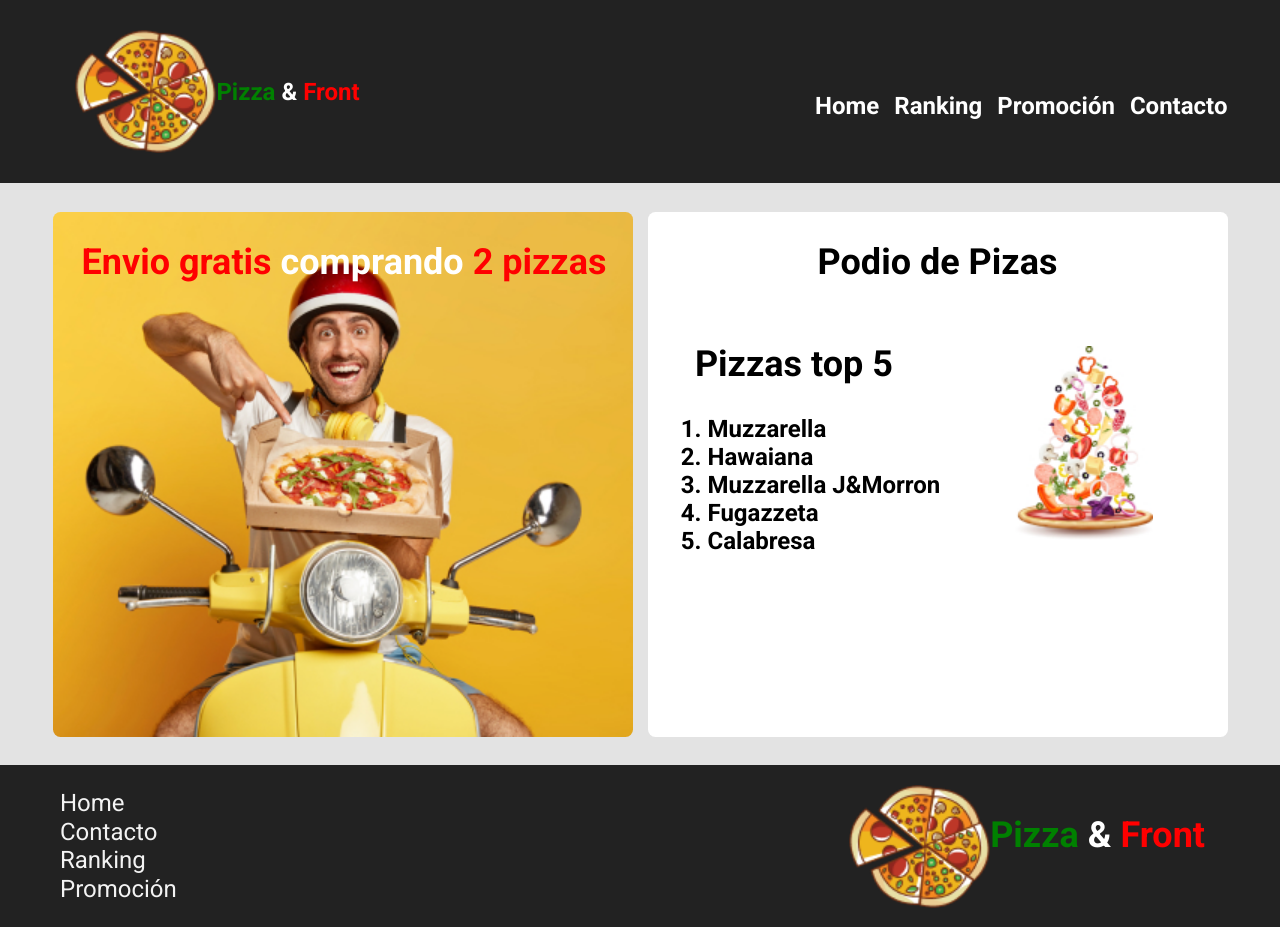
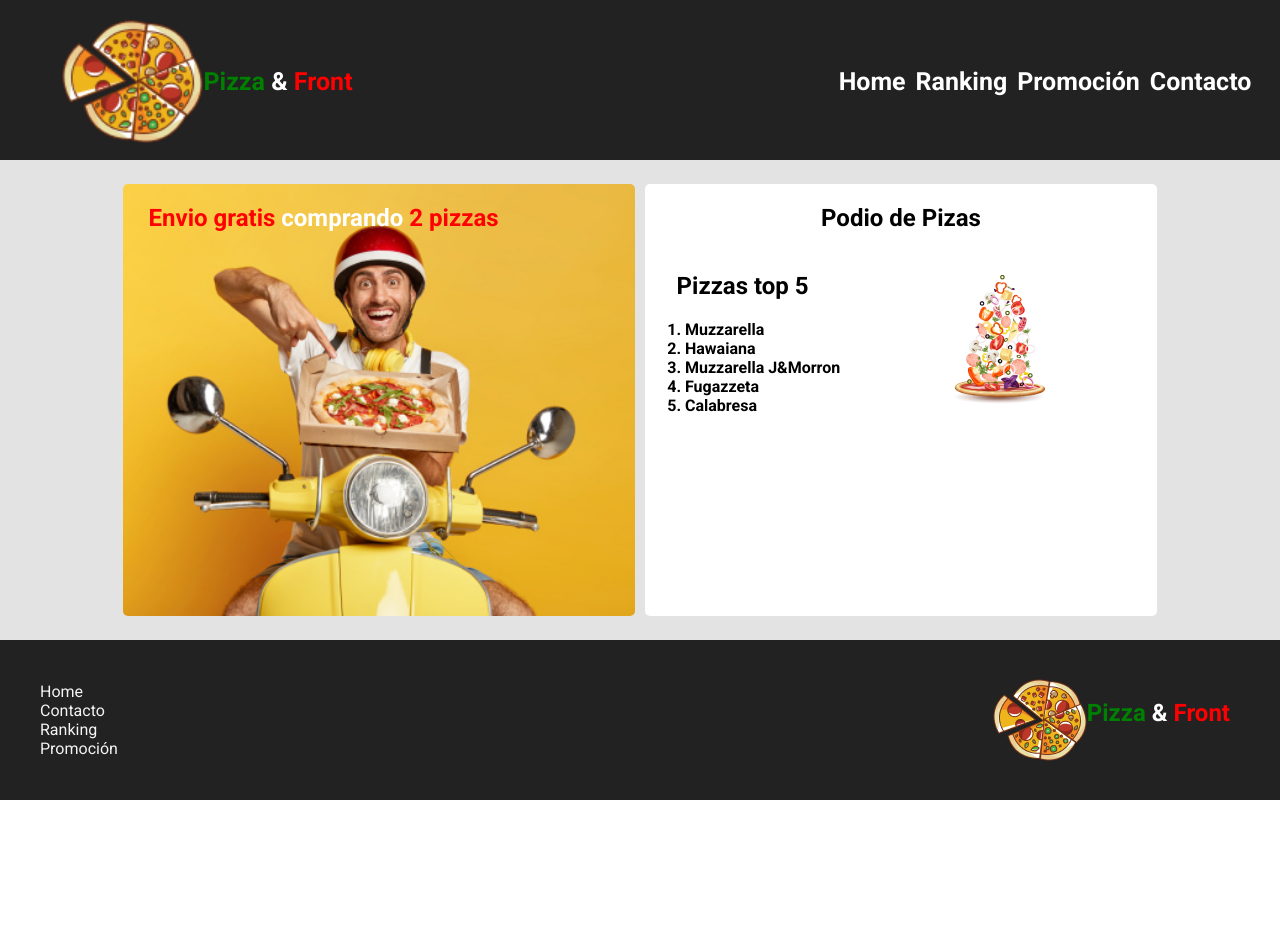
Before and after one commit to 4nR3/FePizzeria, a plain HTML site: page index.html in a window 1280 px wide. After the commit the page ends 800 px from the top, so only its background shows below. Drawn offline with Linux system fonts and the light colour scheme.

Commit message:
Changed styles to support mozilla

```diff
--- a/css/styles.css
+++ b/css/styles.css
@@ -4,16 +4,12 @@
 
 body{
 
-    zoom: 1.5;
-    -ms-zoom: 1.5;
-    -webkit-zoom: 1.5;
-    transform: 0;
-    transform-origin: 0;
-    -moz-transform: scale(1.5);
-    -moz-transform-origin: left center;
     margin: 0;
     top: 0;
     left: 0;
+    height: 100vh;
+    width: 100%;
+    max-width: 100%;
 }
 
 *{
@@ -25,11 +21,13 @@ ul {
     list-style-type: none;
     font-weight: 400;
     size:16px;
+    font-size: 25px;
 }
 
 /*----------------------------- Header -----------------------------*/
 header{
     background-color: #222222;
+    height: 20%;
 }
 .containerHeader {
 
@@ -57,7 +55,15 @@ header{
     flex-wrap: nowrap;
     justify-content: center;
     align-items: center;
-    width: 250px;
+    width: 375px;
+}
+
+.logo img{
+    width: 141px;
+}
+
+.logo p span{
+    font-size: 25px;
 }
 
 span.pizza{
@@ -76,9 +82,10 @@ span.front{
 
 .barNav{
 
+    display: flex;
     justify-content: center;
     align-items: center;
-    width: 315px;
+    width: 450px;
     color: white;
     flex-direction: row;
 }
@@ -98,10 +105,19 @@ span.front{
 
 
 /*------------------------------ Main -----------------------------*/
+
+main{
+    height: 60%;
+}
+
 .padre{
     display: flex;
     background-color: #E3E3E3;
-    justify-content: space-between;
+    height: 100%;
+    justify-content: center;
+    flex-wrap: wrap;
+    align-content: center;
+    flex-direction: row;
 
 }
 
@@ -125,8 +141,8 @@ span.front{
     background-position: center;
     background-size: cover;
     display: inline-block;
-    width: 490px;
-    height: 350px;
+    width: 40%;
+    height: 90%;
     border: 2px;
     border-radius: 5px;
     color: red;
@@ -144,8 +160,8 @@ span.front{
     margin: 19px 35px 19px 5px;
     background-color: white;
     display: inline-block;
-    width: 490px;
-    height: 350px;
+    width: 40%;
+    height: 90%;
     border: 2px;
     border-radius: 5px;
 }
@@ -157,7 +173,7 @@ span.front{
     color:#F3F3F3;
     align-items: center;
     justify-content: space-between;
-
+    height: 20%;
 }
 
 .containerFooter div ul li{
```
